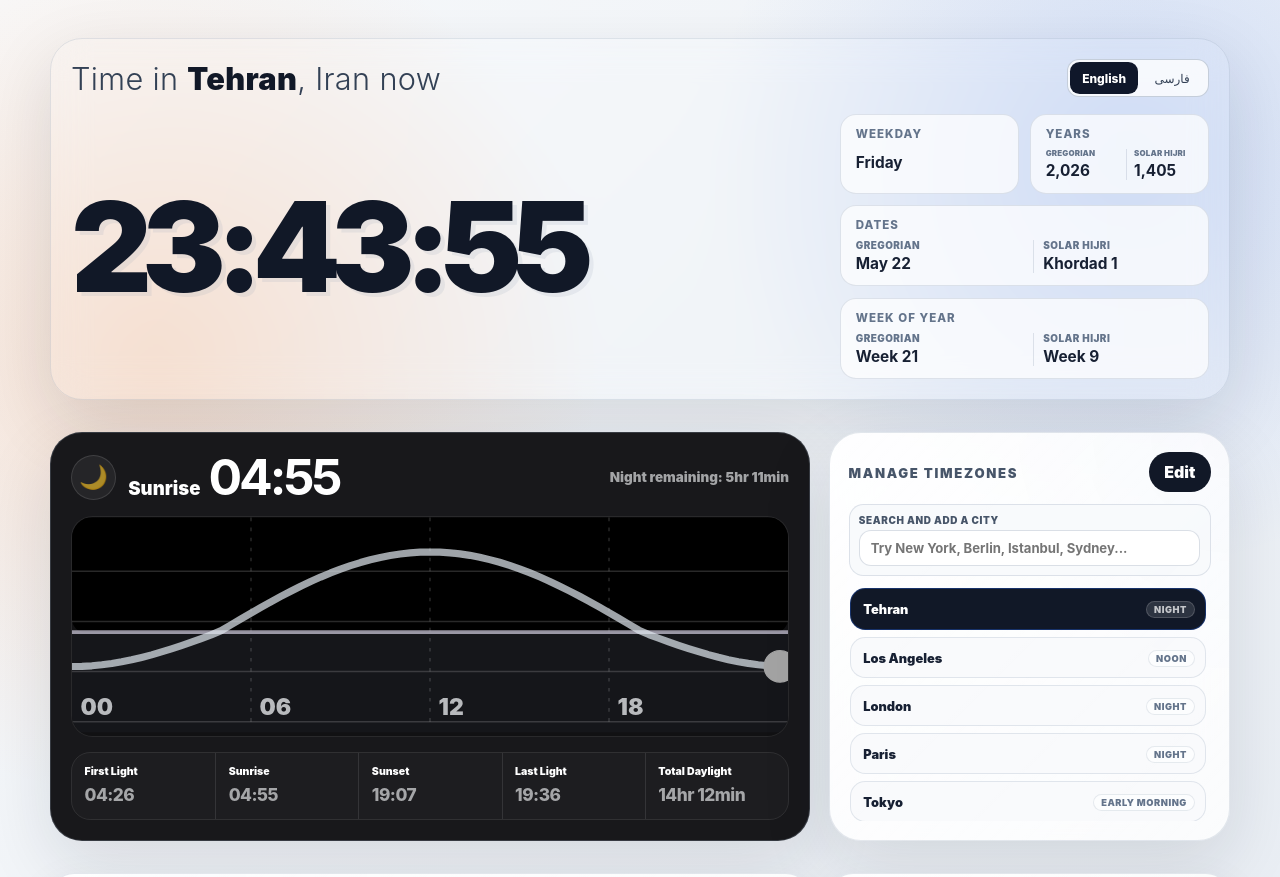
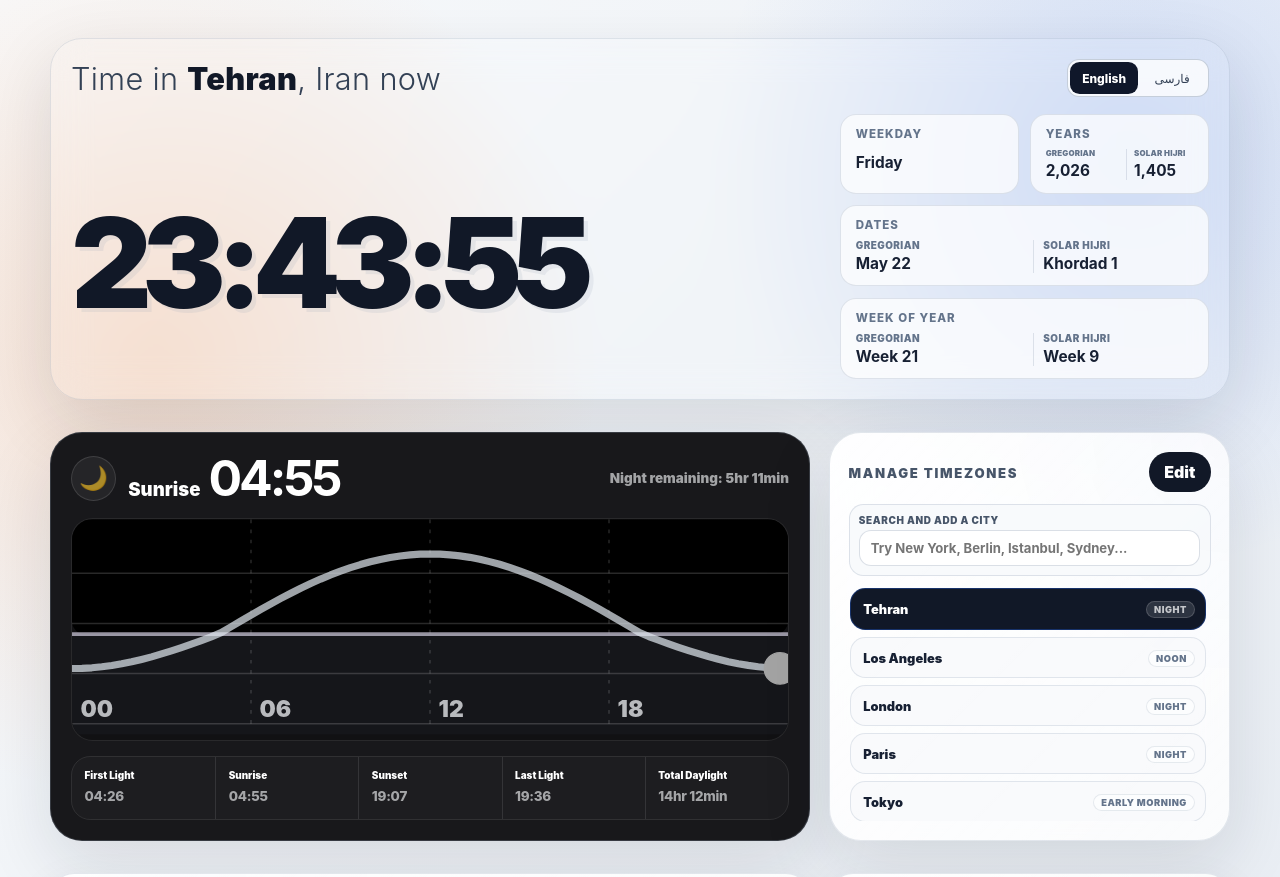
Before and after one commit to iMoein/time, a website: page index.html in a window 1280 px wide. Shown: the top 877 px of the page. Drawn offline with Linux system fonts and the light colour scheme; no server answers.

Commit message:
Unify Persian/English clock weight and add clock top padding

```diff
--- a/src/styles.css
+++ b/src/styles.css
@@ -137,6 +137,7 @@ button {
   font-weight: 950;
 }
 
+
 .hero-content {
   display: grid;
   grid-template-columns: minmax(0, 1fr) minmax(20rem, 24rem);
@@ -147,6 +148,7 @@ button {
 .clock {
   align-self: center;
   margin: 0;
+  padding-top: 2rem;
   color: #111827;
   max-width: 100%;
   overflow: hidden;
@@ -157,6 +159,7 @@ button {
   text-shadow: 0.035em 0.035em 0 rgba(148, 163, 184, 0.15);
   white-space: nowrap;
 }
+
 
 .hero-meta {
   display: grid;
@@ -618,15 +621,16 @@ button {
 
 .day-night-card__row strong {
   color: #fff;
-  font-size: clamp(0.66rem, 0.82vw, 0.76rem);
+  font-size: clamp(0.62rem, 0.74vw, 0.7rem);
   font-weight: 950;
 }
 
 .day-night-card__row span {
   color: rgba(248, 250, 252, 0.62);
-  font-size: clamp(0.86rem, 1.35vw, 1.12rem);
+  font-size: clamp(0.76rem, 1.05vw, 0.92rem);
   font-weight: 850;
-  letter-spacing: -0.03em;
+  letter-spacing: -0.02em;
+  white-space: nowrap;
 }
 
 
```
